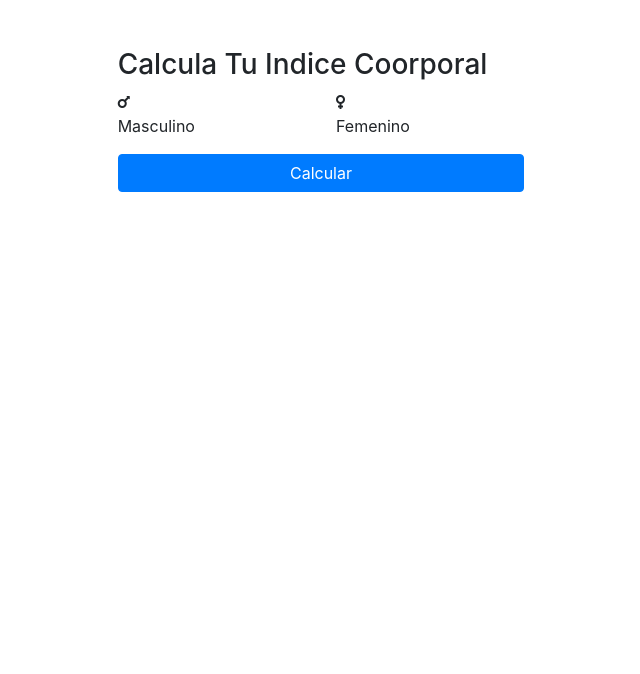
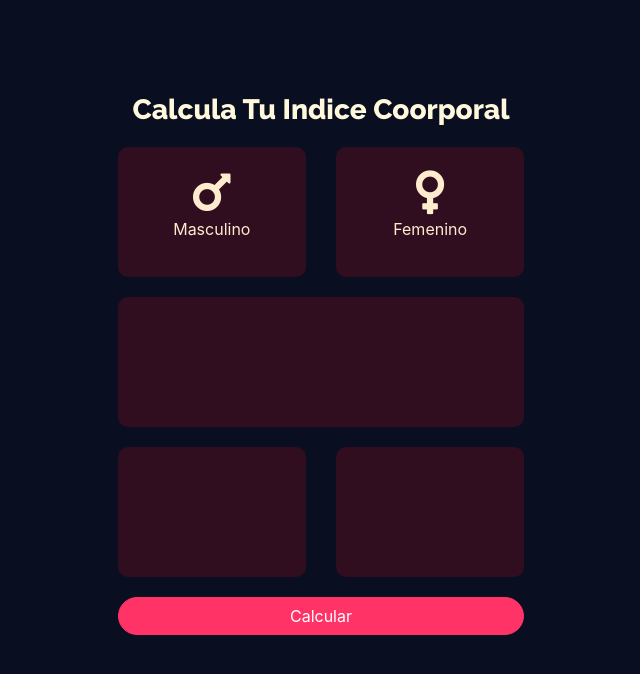
Before and after one commit to alejahndro02/indiceCoorporal, an Angular app: page / in a window 1280 px wide. Shown: the top 674 px of the page, without its empty margins (319-959 px from the left). Built offline with nearby package versions, Linux system fonts and the light colour scheme.

Commit message:
Se le dio estilo al area de genero

```diff
--- a/src/app/components/inicio/inicio.component.css
+++ b/src/app/components/inicio/inicio.component.css
@@ -0,0 +1,11 @@
+.fondoItem {
+    background-color: #ff111328;
+    height: 130px;
+    border-radius: 10px;
+    color: blanchedalmond;
+    text-align: center;
+}
+
+.genero {
+    font-size: 50px;
+}
--- a/src/styles.css
+++ b/src/styles.css
@@ -1,2 +1,37 @@
-/* You can add global styles to this file, and also import other style files */
-@import '~bootstrap/dist/css/bootstrap.min.css';
+    /* You can add global styles to this file, and also import other style files */
+
+    @import '~bootstrap/dist/css/bootstrap.min.css';
+    body {
+        background-color: #0A0E21;
+    }
+
+    .titulo {
+        font-family: 'Raleway', sans-serif;
+        color: cornsilk;
+        text-align: center;
+        margin-top: 25px;
+    }
+
+    .row {
+        margin-top: 20px;
+    }
+
+    .btn-color {
+        background-color: #ff3366;
+        border-color: #ff3366;
+        border-radius: 25px;
+        width: 100%;
+    }
+
+    .btn-color:hover {
+        background-color: #ff3366;
+        border-color: #ff3366;
+    }
+
+    .contenedor {
+        display: flex;
+        justify-content: center;
+        align-items: center;
+        flex-direction: column;
+        height: 100%;
+    }
```
